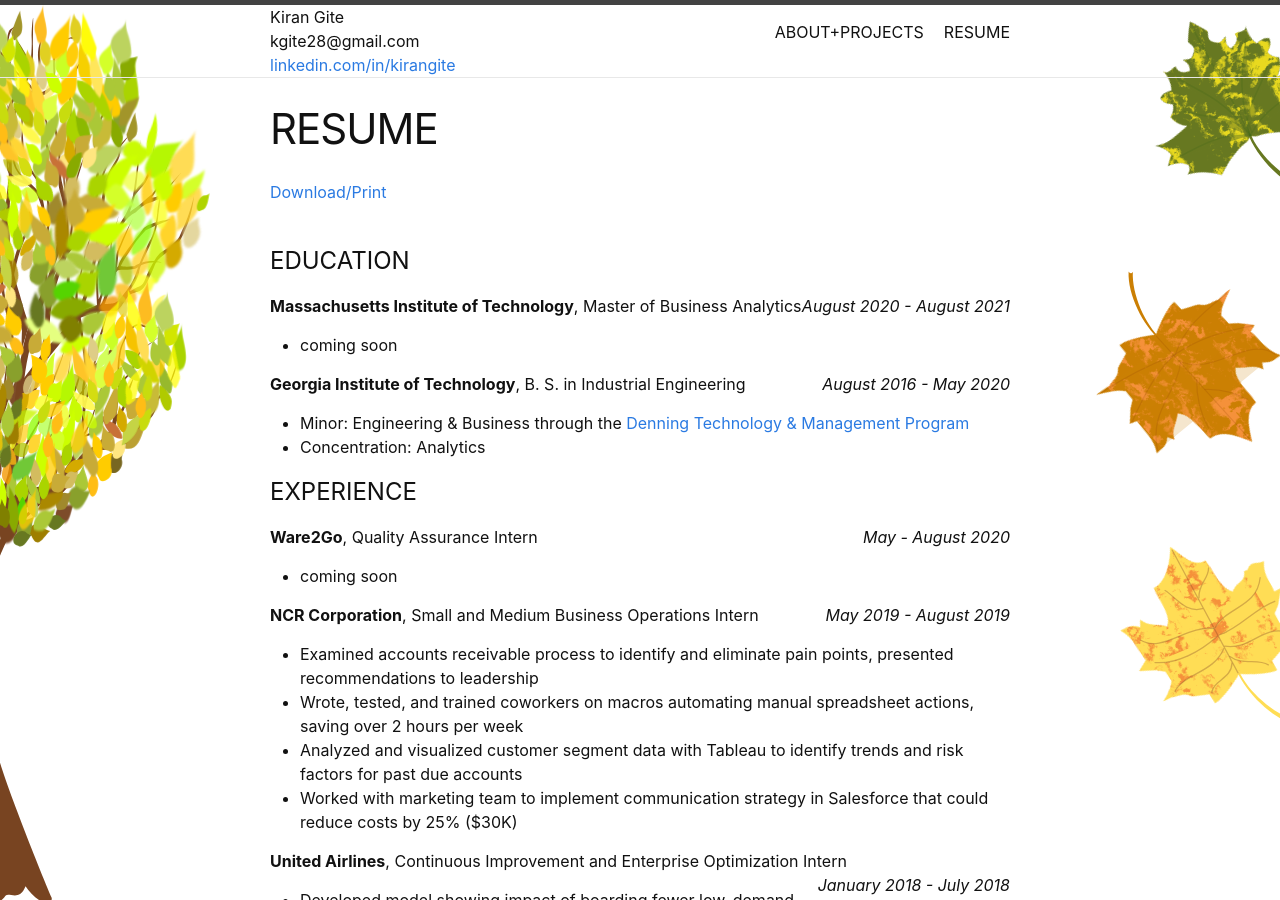
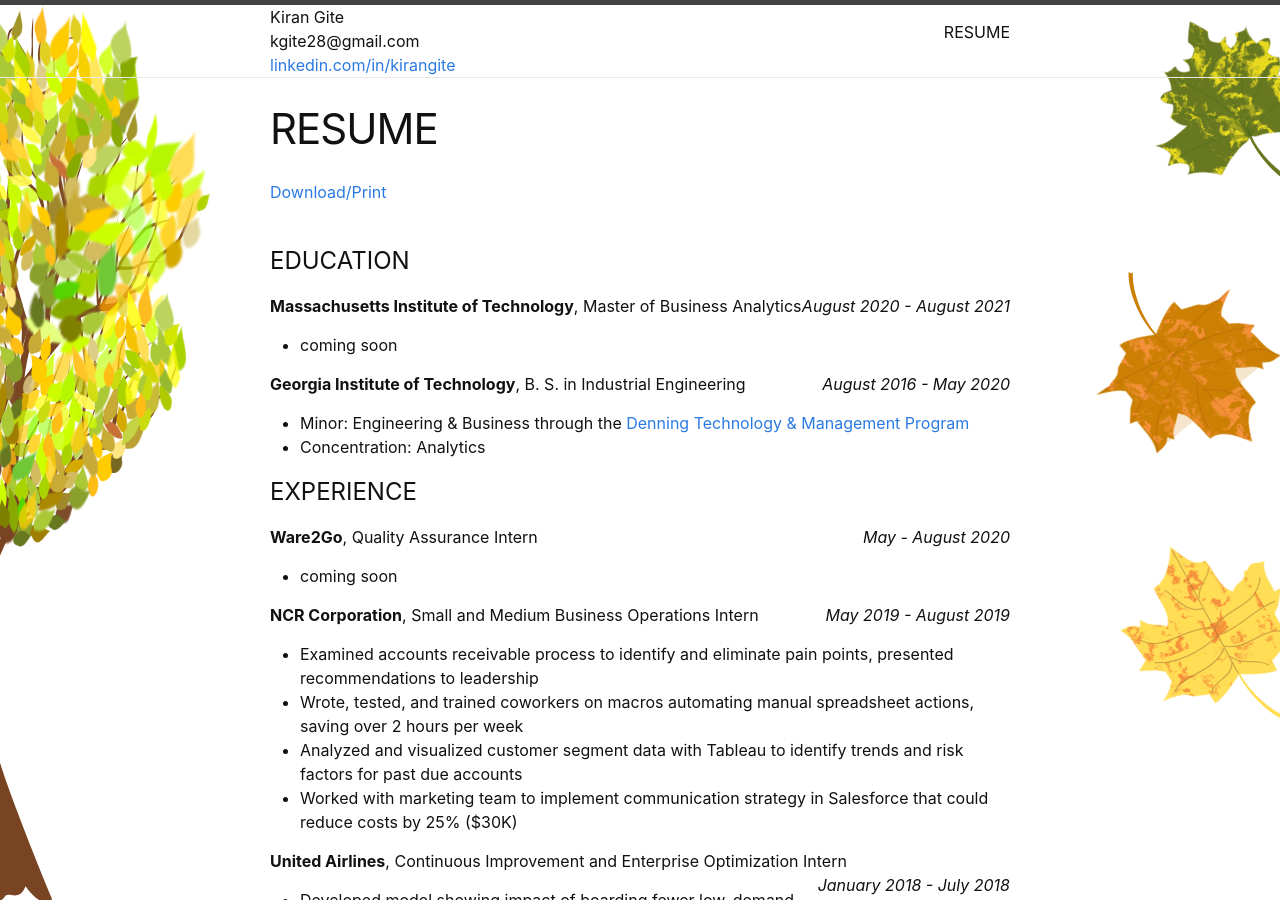
Before and after one commit to kgite28/kgite28.github.io, a Jekyll site: the page built from resume.markdown, in a window 1280 px wide and 900 px high. Built offline with Jekyll 4.4.1, drawn with Linux system fonts in a browser that asks for light colours.

Commit message:
MOre title edits

```diff
--- a/about.markdown
+++ b/about.markdown
@@ -1,6 +1,5 @@
 ---
 layout: home
-title: ABOUT+PROJECTS
 permalink: /projects/
 jsloc: /assets/js/actions.js
 ---
```
